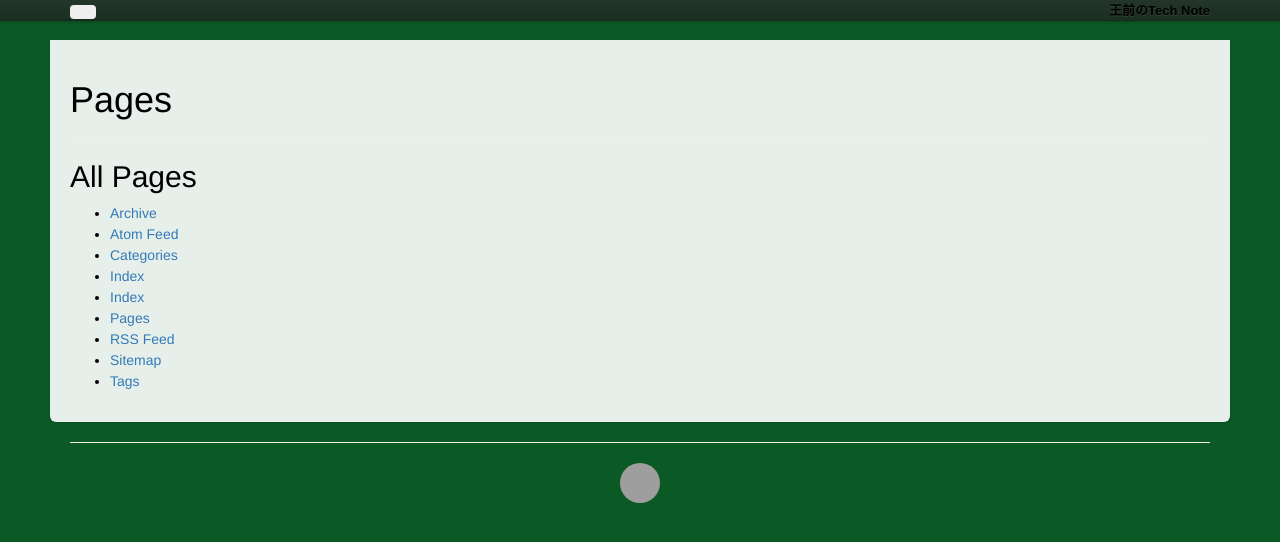
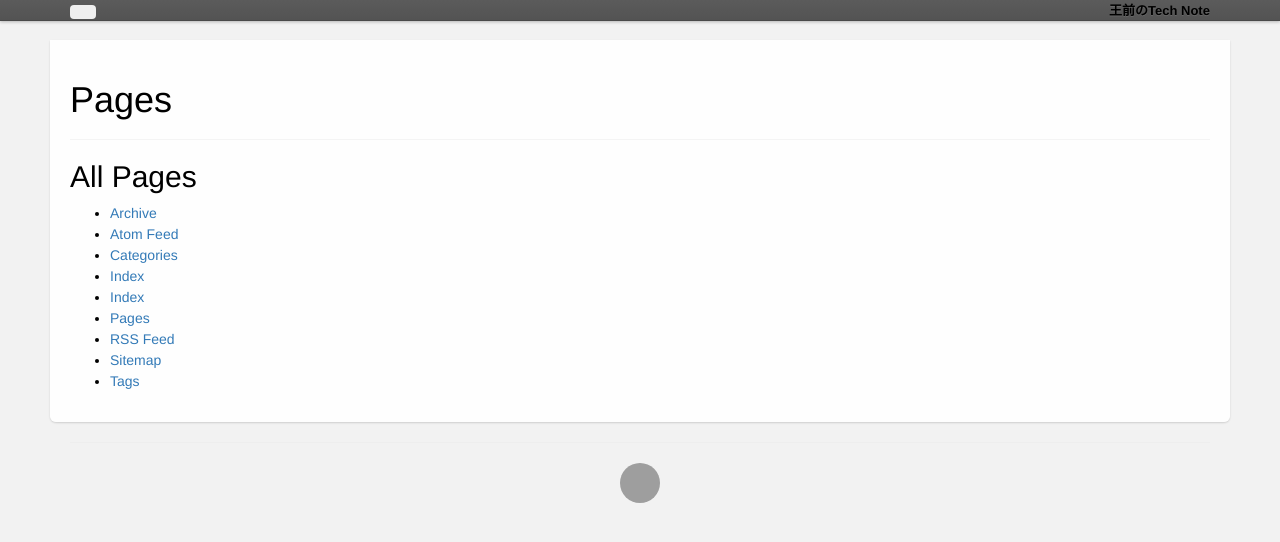
Before and after one commit to wangqianfront/wangqianfront.github.io, a Jekyll site: the page built from pages.html, in a window 1280 px wide. Shown: the top 542 px of the page. Built offline with Jekyll 4.4.1, drawn with Linux system fonts in a browser that asks for light colours; nearby versions of some CDN libraries; library files that are not in the unit come from our copies; grey boxes are pictures that could not be loaded.

Commit message:
Update style.css

```diff
--- a/static/css/style.css
+++ b/static/css/style.css
@@ -7,7 +7,7 @@ html,body{
 
 body {
     position: relative;
-    background-color: #0B5A25;
+    background-color: #F2F2F2;
     overflow-x: hidden;
     /*background: #F6F6F1 url("http://madscript.com/static/images/bg.png") center 40px repeat;*/
 }
```
